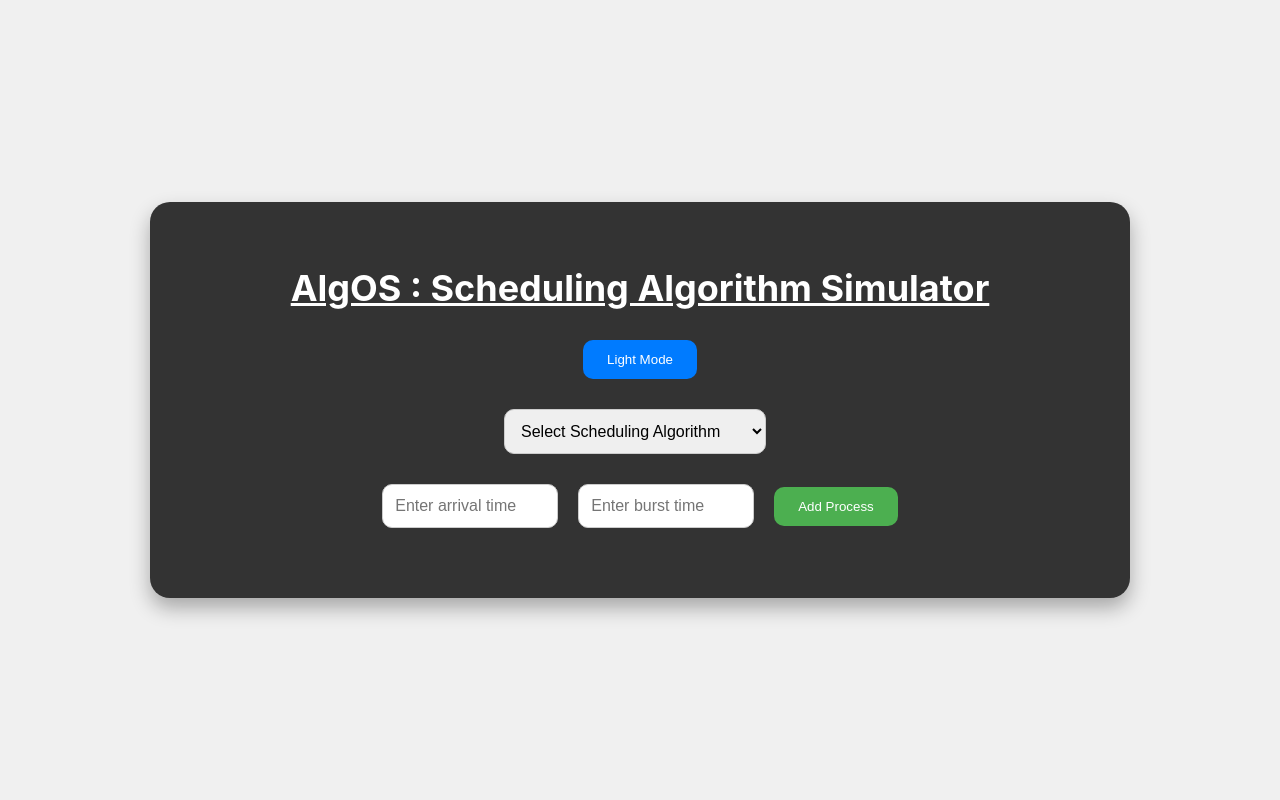
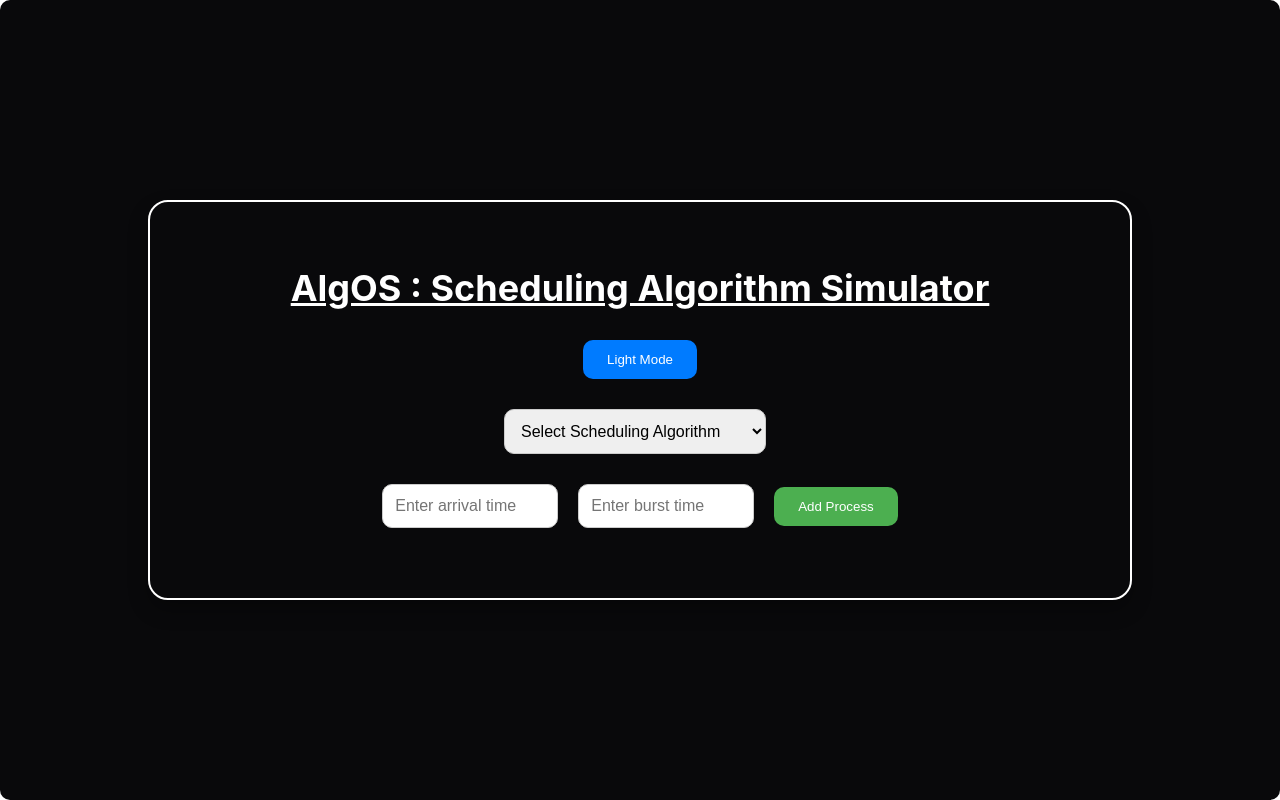
Before and after one commit to DarshilThakkar/AlgOS, a React (Create React App) app in the folder my-app/: page / in a window 1280 px wide. Built offline with nearby package versions, Linux system fonts and the light colour scheme.

Commit message:
Updated UI

```diff
--- a/my-app/src/App.css
+++ b/my-app/src/App.css
@@ -4,8 +4,11 @@
   justify-content: center;
   align-items: center;
   min-height: 100vh;
-  background-color: #f0f0f0; /* Light background color */
+  transition: background-color 0.3s ease; /* Add white border */
+  border-radius: 10px; /* Optional: Add border radius */
+  background-color: #09090B;;
 }
+
 
 .content {
   text-align: center;
@@ -13,13 +16,14 @@
   max-width: 900px;
   padding: 40px;
   border-radius: 20px;
+  border: 2px solid #fff;
   box-shadow: 0 10px 20px rgba(0, 0, 0, 0.3);
   background-color: #fff;
-  color: #333;
+  color: #09090B;
 }
 
 .dark-mode .content {
-  background-color: #333;
+  background-color: #09090B;
   color: #fff;
 }
 
```
